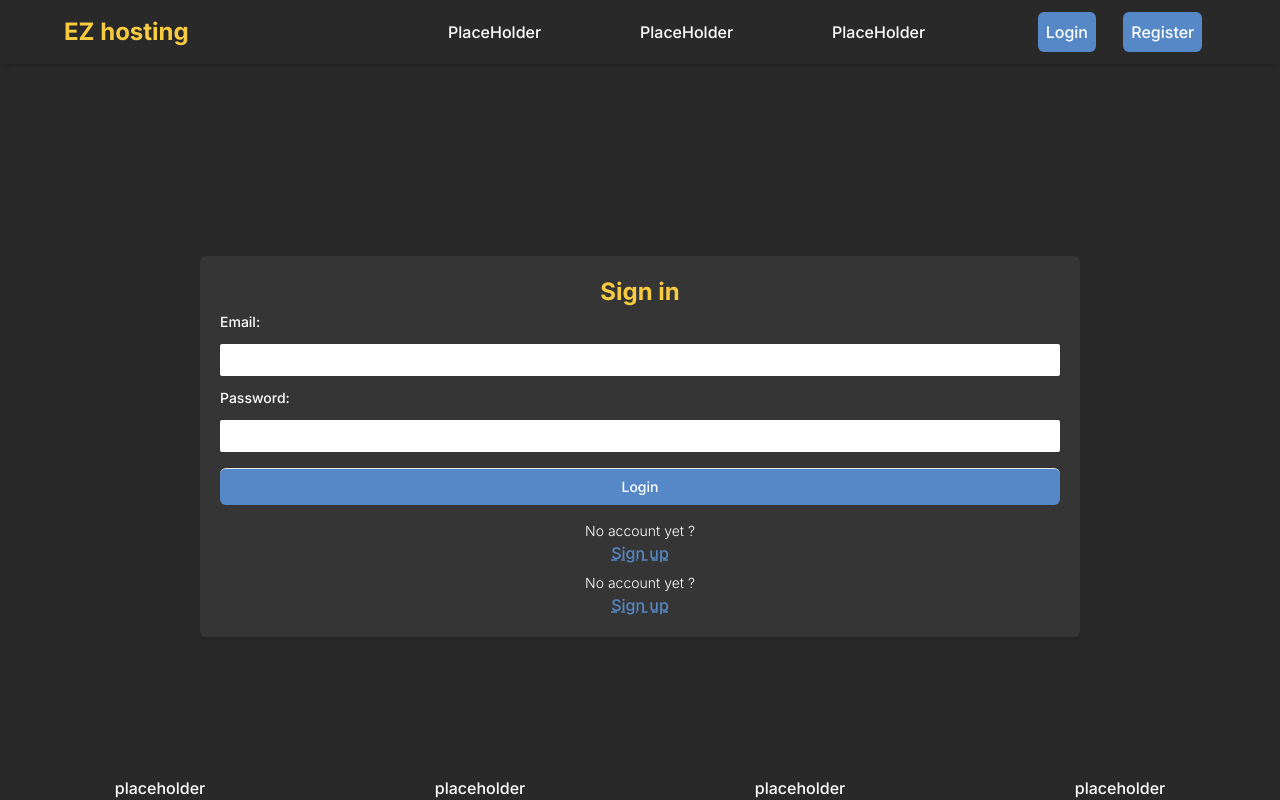
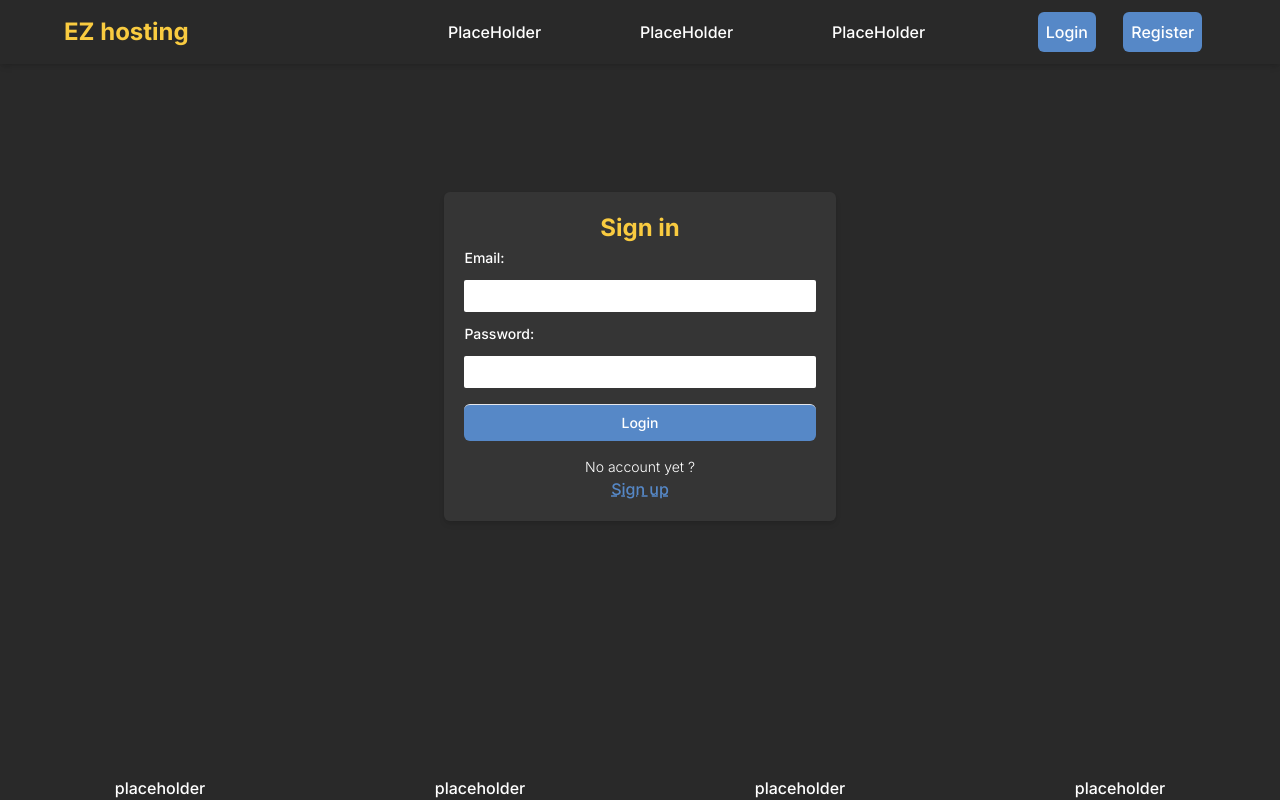
Before and after one commit to Janxa/ezDeploy, a React (Vite) app in the folder frontend/: page /account in a window 1280 px wide. Built offline with nearby package versions, Linux system fonts and the light colour scheme.

Commit message:
Extracting the formSwitch button and <p> inside of their respective components

```diff
--- a/frontend/src/components/Account.jsx
+++ b/frontend/src/components/Account.jsx
@@ -11,36 +11,27 @@ function Account() {
     let { state } = useLocation();
     const [disp,setDisp]= useState(state?.disp || 'login' )
 
-
     useEffect(() => {
         setDisp(state?.disp || 'login' );
     }, [state]);
 
-    const stateSwitch =(new_state) => {
+    const formSwitch =(new_state) => {
         setDisp(new_state);
     };
 
     return (
-    <main className="  mx-auto mt-48 w-11/12 flex">
-        <div className=" bg-color-bg-dark w-3/4 m-auto p-5 shadow-md rounded-md  flex flex-col">
+    <main className="mx-auto mt-48 md:mt-32 w-11/12 flex">
+        <div className="bg-color-bg-dark w-3/4 md:w-1/2 lg:w-1/3 m-auto p-5 shadow-md rounded-md  flex flex-col">
 
             {disp === 'login'
-            ?   <>
-                <Login />
-                <p
-                className="text-sm font-light self-center mt-2 " >No account yet ?</p>
-                <button className=" font-medium  text-color-blue-primary underline  decoration-dashed  " onClick={ ()=> stateSwitch("register")}>Sign up </button>
-                </>
+            ?
+                <Login formSwitch={formSwitch}/>
+
             : false}
             {disp === 'register'
-            ?   <>
-                <Register />
-                <p  className="text-sm font-light self-center mt-2 ">Already got an account ?
-                </p>
-                    <button className=" font-medium  text-color-blue-primary underline  decoration-dashed  "  onClick={ ()=> stateSwitch("login")}>
-                        Sign in
-                    </button>
-                </>
+            ?
+                <Register formSwitch={formSwitch} />
+
             : false}
 
         </div>
```
